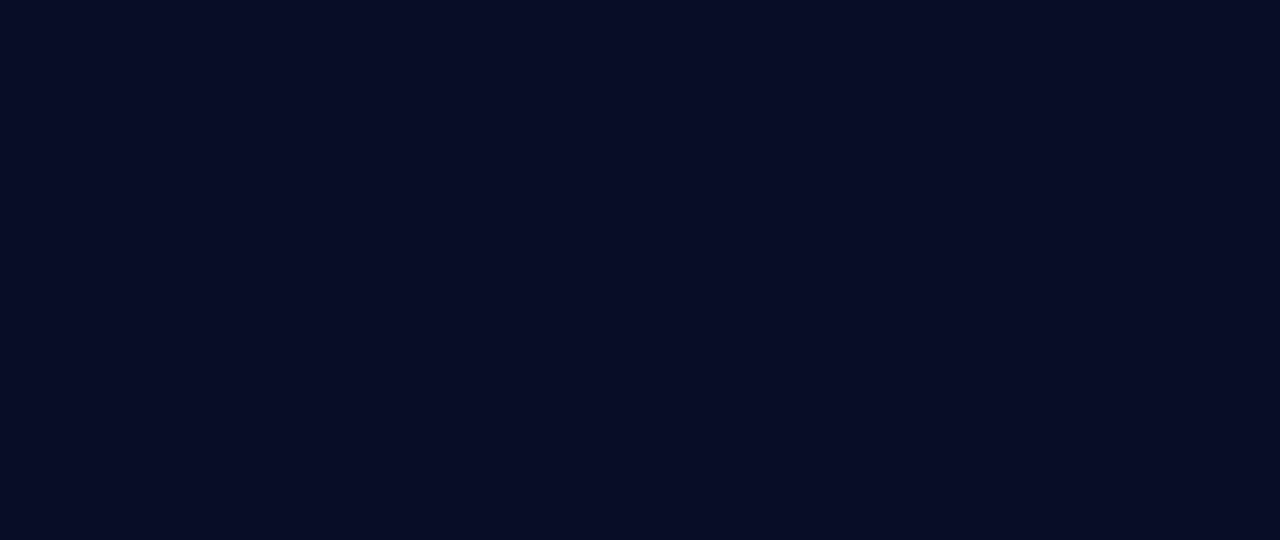
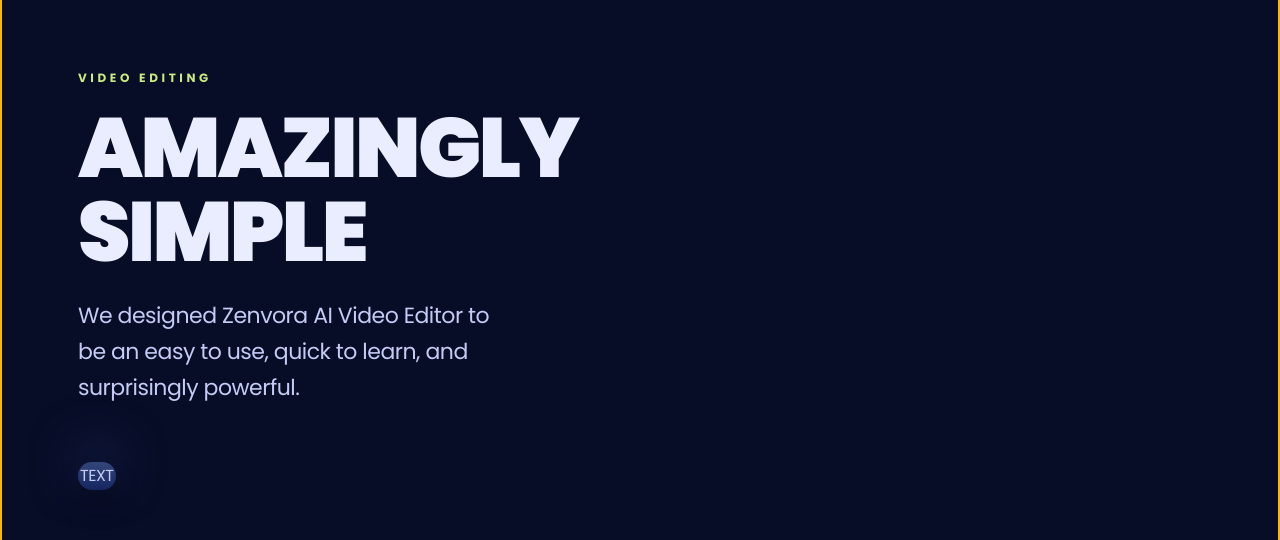
Before and after one commit to vipinverma-code/zenvora-saas-ui, a React (Vite) app: page / in a window 1280 px wide. Shown: the part 172-712 px from the top of the page. Built offline with nearby package versions, Linux system fonts and the light colour scheme.

Commit message:
changes done

```diff
--- a/src/App.jsx
+++ b/src/App.jsx
@@ -1,9 +1,11 @@
 import Header from "./sections/Header";
+import Hero from "./sections/Hero";
 function App(){
     return (
       <>
        <main className="overflow-hidden">
        <Header/>
+       <Hero/>
        </main>
       </>
     );
--- /dev/null
+++ b/src/components/Button.jsx
@@ -0,0 +1,10 @@
+import React from 'react'
+import clsx from 'clsx'
+const Button = () => {
+  return (
+    <button className={clsx('relative, p-0.5 g5 rounded-2xl shadow-500 group')}>
+        TEXT
+    </button>
+  )
+}
+export default Button
--- a/src/sections/Header.jsx
+++ b/src/sections/Header.jsx
@@ -98,4 +98,4 @@
 }
 
 export default Header
-export {Navlink};
+export {Navlink}
--- /dev/null
+++ b/src/sections/Hero.jsx
@@ -0,0 +1,35 @@
+import React from 'react'
+import Button from '../components/Button'
+import { Element, Link as LinkScroll} from 'react-scroll'
+
+const Hero = () => {
+  return (
+    <>
+    <section className='relative pt-60 pb-40 max-lg:pt-52 max-lg:pb-36 max-md:pt-36 max-md:pb-32 border-2 border-amber-400'>
+        <Element name='hero'>
+            <div className='container'>
+                <div className='relative z-2 max-w-512 max-lg:max-w-388'>
+                    <div className='caption small-2 uppercase text-p3'>
+                        Video Editing
+                    </div>
+                    <h1 className='mb-6 h1 text-p4 uppercase max-lg:mb-7 max-lg:h2 max-md:mb-4 max-md:text-5xl max-md:leading-12'>
+                        Amazingly simple
+                    </h1>
+                    <p className="max-w-440 mb-14 body-1 max-md:mb-10 ">
+                        We designed Zenvora AI Video Editor to be an easy to use, quick to learn, and surprisingly powerful.
+                    </p>
+                    <LinkScroll to="features" offset={-100} spy smooth>
+                     <Button icon="/images/zap.svg"> Try it now </Button>
+                    </LinkScroll>
+
+                </div>
+
+            </div>
+        </Element>
+
+    </section>
+    </>
+  )
+}
+
+export default Hero
```
